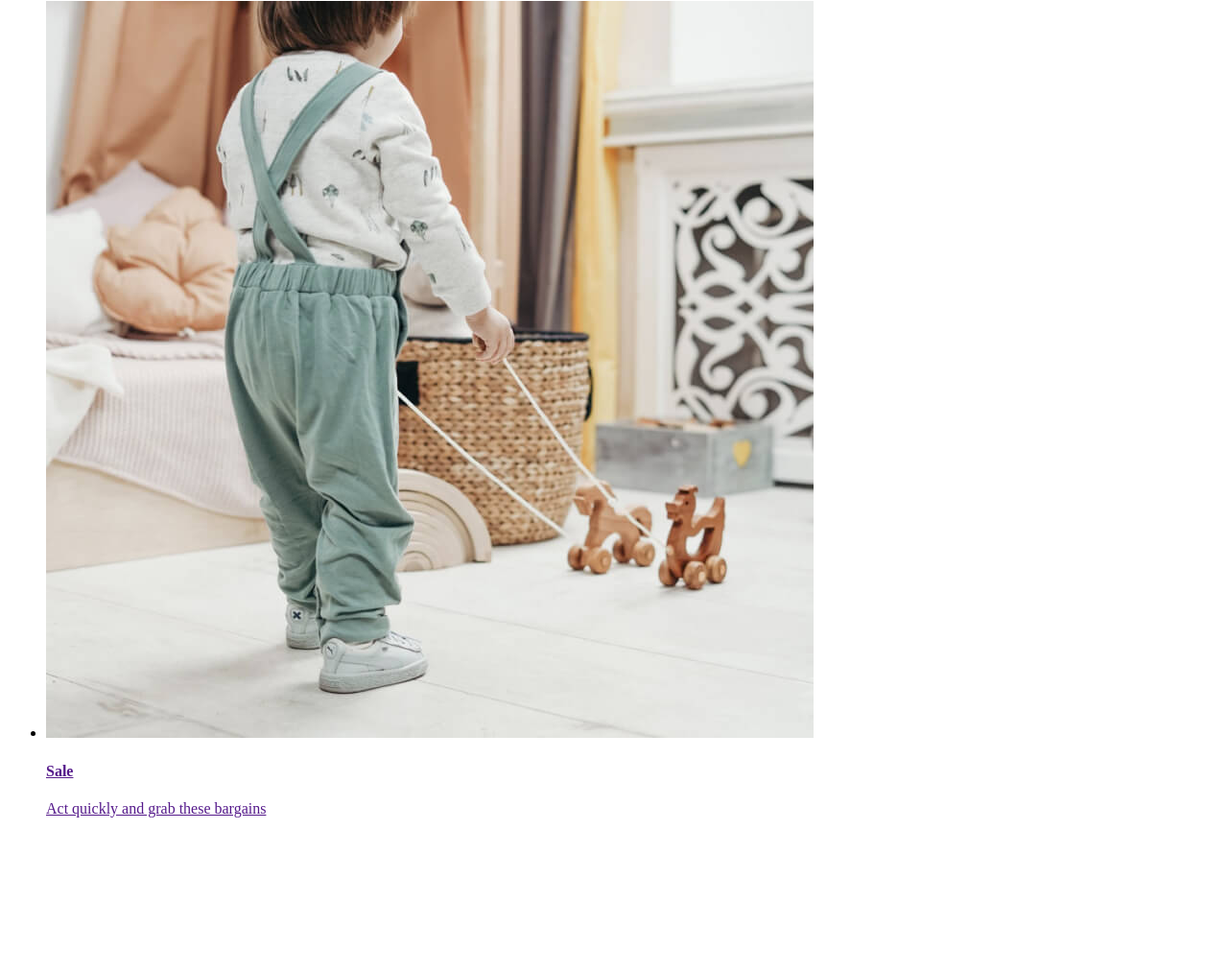
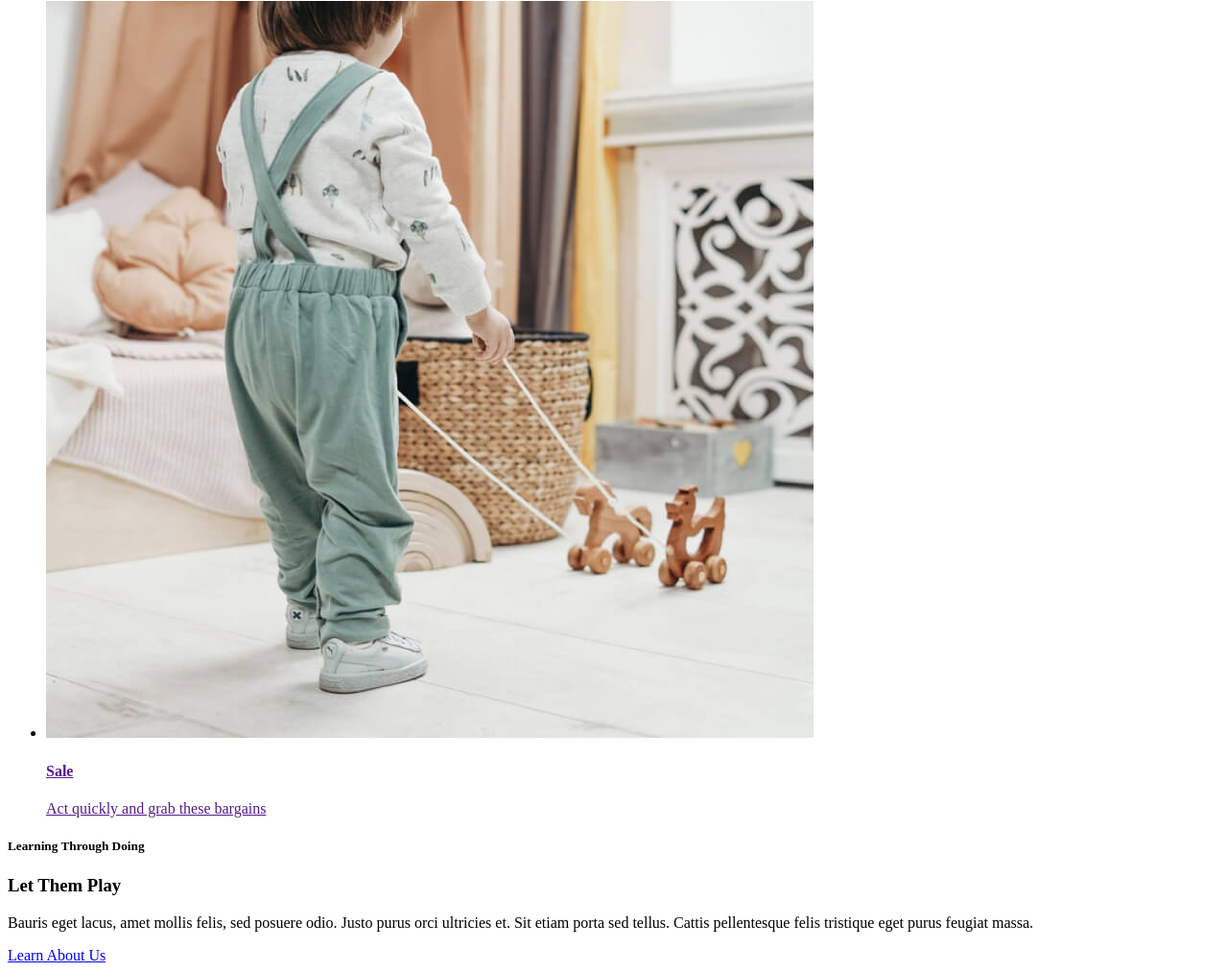
Before and after one commit to anya-uwu/ecommerce, a plain HTML site: page index.html in a window 1280 px wide. Shown: the part 4431-5444 px from the top of the page at 96% size. Before the commit the page ends 5299 px from the top, so only its background shows below. Drawn offline with Linux system fonts and the light colour scheme; files whose address does not match are found by name.

Commit message:
Finished the play section

```diff
--- a/index.html
+++ b/index.html
@@ -102,6 +102,14 @@
 		</section>
 
 		<!-- Let Them Play Section -->
+		<section class="play" id="play">
+			<div class="wrapper playContainer">
+				<h5>Learning Through Doing</h5>
+				<h3>Let Them Play</h3>
+				<p>Bauris eget lacus, amet mollis felis, sed posuere odio. Justo purus orci ultricies et. Sit etiam porta sed tellus. Cattis pellentesque felis tristique eget purus feugiat massa.</p>
+				<a href="#" class="solid">Learn About Us</a>
+			</div>
+		</section>
 
 	</main>
 
```
